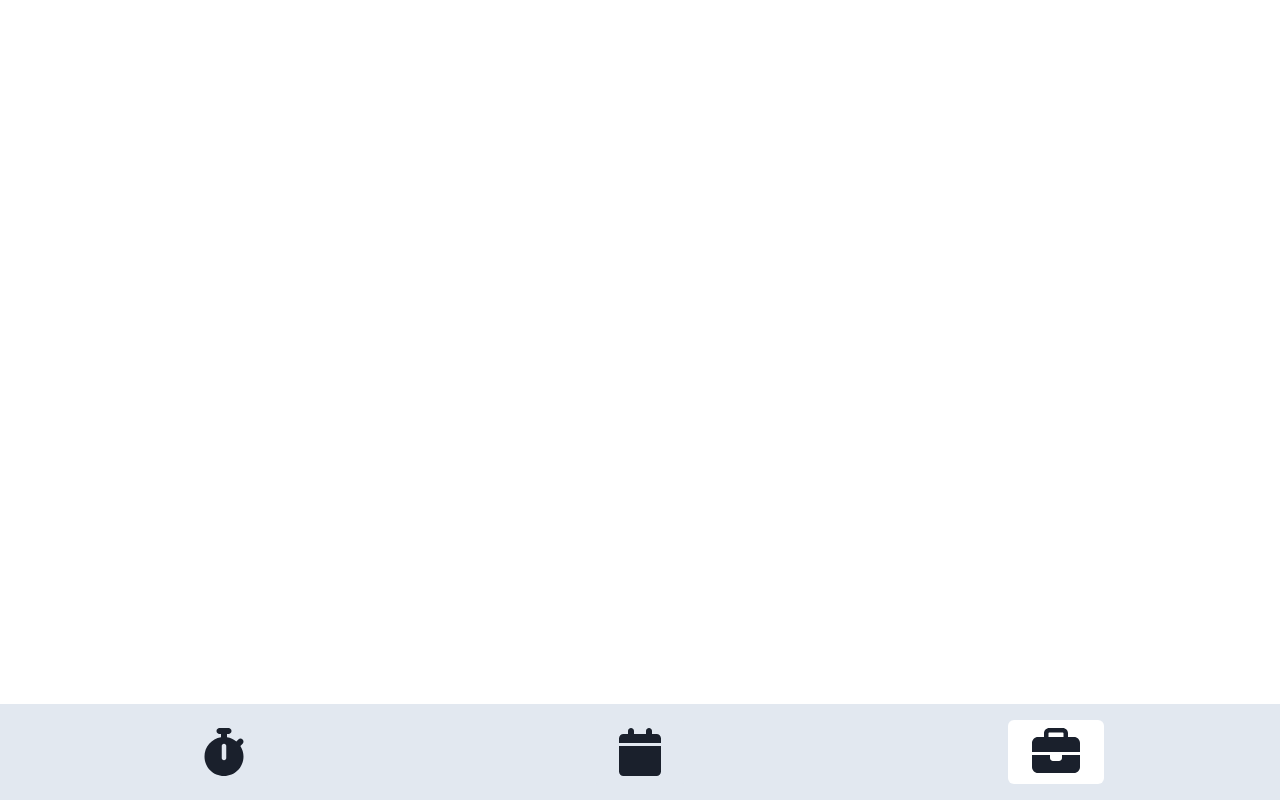
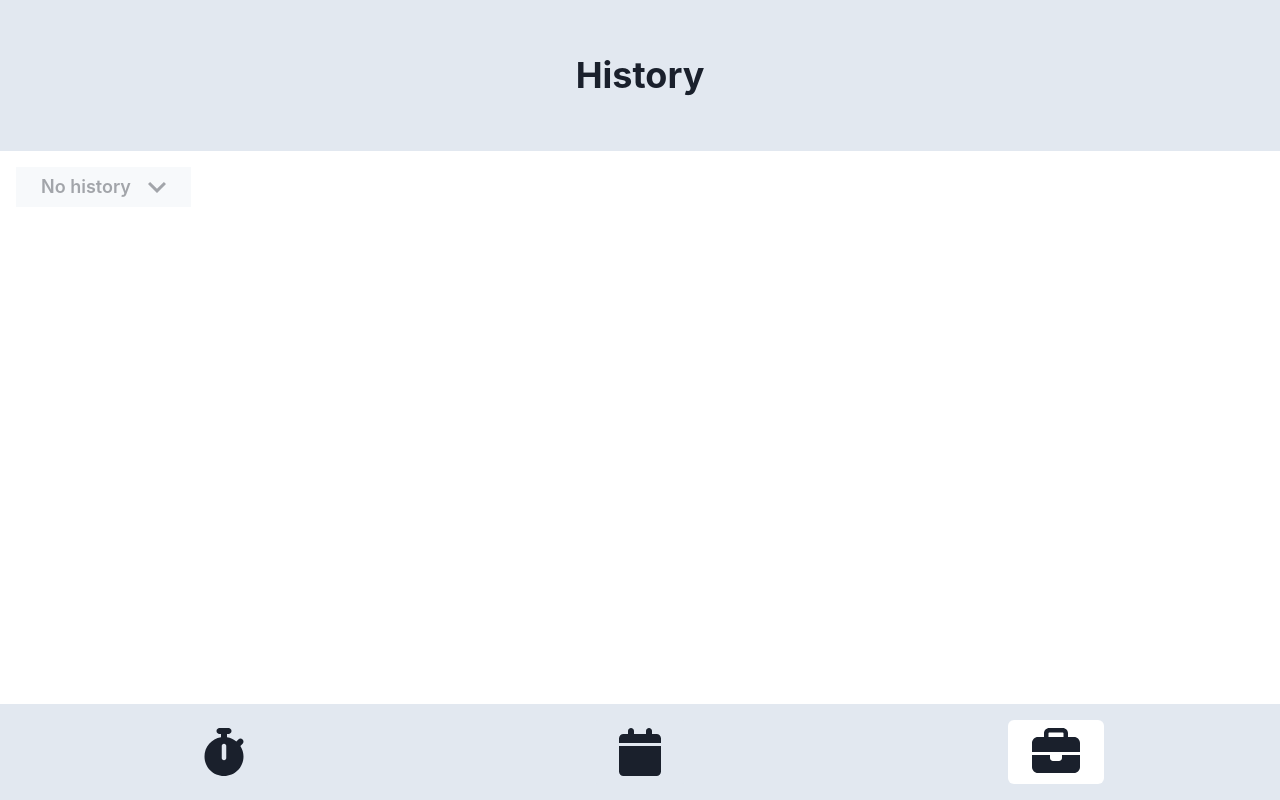
Before and after one commit to cme-timothy/time-tracking-app, a React (Create React App) app: page /History in a window 1280 px wide. Before the commit this address had no page. Built offline with nearby package versions, Linux system fonts and the light colour scheme; data requests are answered from the project's data file.

Commit message:
history page working + page name change

```diff
--- a/src/components/Header.jsx
+++ b/src/components/Header.jsx
@@ -37,7 +37,7 @@ function Header() {
           <FontAwesomeIcon icon={faStopwatch} size="3x" />
         </Button>
       </Link>
-      <Link as={ReachLink} to="/Calender">
+      <Link as={ReachLink} to="/History">
         <Button
           onClick={() => handleClick("gray.200", "white", "gray.200")}
           w="6em"
--- a/src/components/Main.jsx
+++ b/src/components/Main.jsx
@@ -1,14 +1,14 @@
 import { Routes, Route } from "react-router-dom";
 import Overview from "../pages/overview/Overview";
 import Timer from "../pages/timer/Timer";
-import Calender from "../pages/calender/Calender";
+import History from "../pages/history/History";
 
 function Main() {
   return (
     <Routes>
       <Route path="/" element={<Overview />} />
       <Route path="/Timer" element={<Timer />} />
-      <Route path="/Calender" element={<Calender />} />
+      <Route path="/History" element={<History />} />
     </Routes>
   );
 }
--- a/src/pages/calender/Calender.jsx
+++ /dev/null
@@ -1,45 +0,0 @@
-import {
-  Heading,
-  Text,
-  Button,
-  Menu,
-  MenuButton,
-  MenuList,
-  MenuItem,
-} from "@chakra-ui/react";
-import { ChevronDownIcon } from "@chakra-ui/icons";
-import { useState } from "react";
-
-function Calender() {
-  const [dateMenu, setDateMenu] = useState("");
-  const [tasks, setTasks] = useState([]);
-
-  function handleMenuClick() {
-    setDateMenu("");
-  }
-
-  return (
-    <>
-      <Heading m={0} p="1.5em" bg={"gray.200"} align="center">
-        Calender
-      </Heading>
-      <Menu>
-        <MenuButton
-          border={0}
-          m="1em 1em 0 1em"
-          onClick={handleMenuClick}
-          as={Button}
-          rightIcon={<ChevronDownIcon fontSize="4xl"/>}
-          borderRadius={0}
-        >
-          <Text fontSize="lg" ml="0.5em" align="left">23 October</Text>
-        </MenuButton>
-        <MenuList>
-          <MenuItem>24 October</MenuItem>
-        </MenuList>
-      </Menu>
-    </>
-  );
-}
-
-export default Calender;
--- /dev/null
+++ b/src/pages/history/History.jsx
@@ -0,0 +1,88 @@
+import {
+  Heading,
+  Text,
+  Button,
+  Menu,
+  MenuButton,
+  MenuList,
+  MenuItem,
+  Flex,
+  Tooltip,
+} from "@chakra-ui/react";
+import { ChevronDownIcon } from "@chakra-ui/icons";
+import { useState, useContext, useEffect } from "react";
+import { DataContext } from "../../contexts/DataContext";
+import Task from "../../components/Task";
+import { v4 as uuidv4 } from "uuid";
+
+function History() {
+  const { tasks, getTasks } = useContext(DataContext);
+  const [dates, setDates] = useState([]);
+  const [date, setDate] = useState("");
+
+  useEffect(() => {
+    getTasks();
+    const data = Array.from(new Set(tasks.map((item) => item.date)));
+    setDates(data);
+    if (date !== data[0] && dates.length === 0) {
+      setDate(data[0]);
+    }
+  }, [date]);
+
+  function handleMenuClick(date) {
+    setDate(date);
+  }
+
+  return (
+    <>
+      <Heading m={0} p="1.5em" bg={"gray.200"} align="center">
+        History
+      </Heading>
+      <Menu>
+        <Tooltip label={date === undefined && "Create a Task first"}>
+          <MenuButton
+            isDisabled={date === undefined ? true : false}
+            p="1em"
+            border={0}
+            m="1em 1em 0 1em"
+            as={Button}
+            rightIcon={<ChevronDownIcon fontSize="4xl" />}
+            borderRadius={0}
+          >
+            <Text fontSize="lg" ml="0.5em" align="left">
+              {date === undefined ? "No history" : date}
+            </Text>
+          </MenuButton>
+        </Tooltip>
+        <MenuList>
+          {dates.map((datesData) => {
+            return (
+              <MenuItem
+                onClick={() => handleMenuClick(datesData)}
+                key={datesData}
+              >
+                {datesData}
+              </MenuItem>
+            );
+          })}
+        </MenuList>
+      </Menu>
+      <Flex direction="column">
+        {tasks.map((taskData) => {
+          if (date === taskData.date) {
+            return (
+              <Task
+                key={uuidv4()}
+                name={taskData.name}
+                color={taskData.color}
+                id={taskData.id}
+              />
+            );
+          }
+        })}
+      </Flex>
+    </>
+  );
+}
+
+export default History;
```
